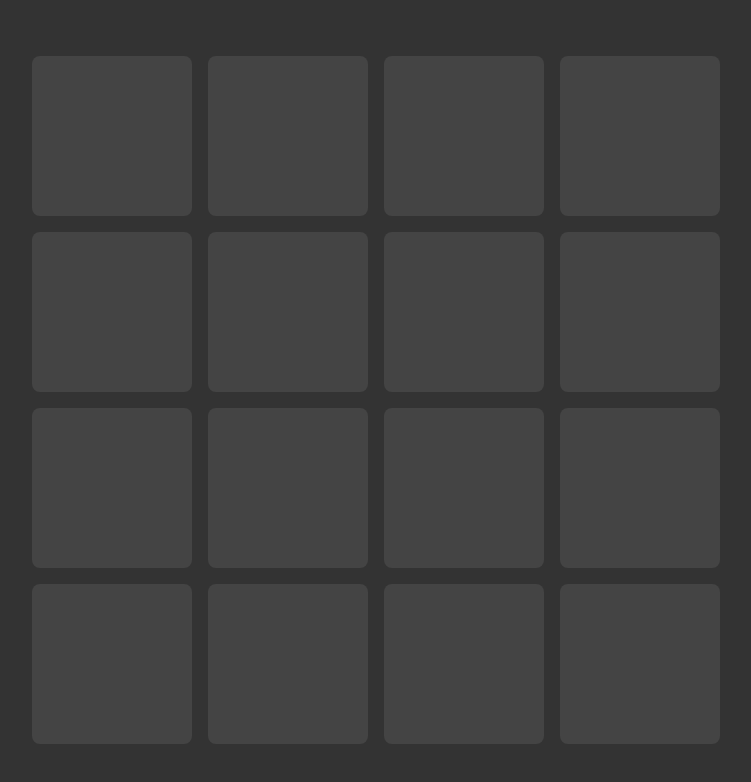
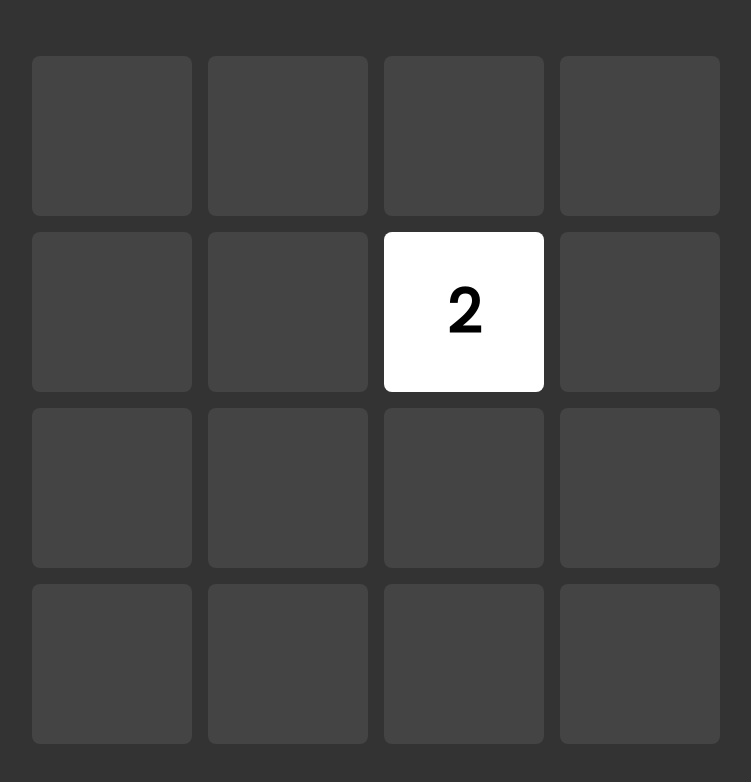
Before and after one commit to FilatovAE/2048-js, a plain HTML site: page index.html in a window 1280 px wide. Shown: the whole page, without its empty margins (264-1015 px from the left). Drawn offline with Linux system fonts and the light colour scheme.

Commit message:
add styles

```diff
--- a/index.html
+++ b/index.html
@@ -33,7 +33,7 @@
         <div class="cell"></div>
         <div class="cell"></div>
 
-        <div class="tile"></div>
+        <div class="tile">2</div>
     </div>
 </body>
 </html>
--- a/style.css
+++ b/style.css
@@ -13,11 +13,14 @@ body {
 }
 
 #game-board {
+    --cell-size: 20vmin;
+    --cell-gap: 2vmin;
+
     position: relative;
     display: grid;
-    grid-template-columns: repeat(4, 20vmin);
-    grid-template-rows: repeat(4, 20vmin);
-    gap: 2vmin;
+    grid-template-columns: repeat(4, var(--cell-size));
+    grid-template-rows: repeat(4, var(--cell-size));
+    gap: var(--cell-gap);
     border-radius: 1vmin;
 }
 
@@ -27,14 +30,21 @@ body {
 }
 
 .tile {
+    --y: 1;
+    --x: 2;
+
     position: absolute;
-    top: 0;
-    left: 0;
+    top: calc(var(--y) * (var(--cell-size) + var(--cell-gap)));
+    left: calc(var(--x) * (var(--cell-size) + var(--cell-gap)));
     display: flex;
     justify-content: center;
     align-items: center;
-    width: 20vmin;
-    height: 20vmin;
+    width: var(--cell-size);
+    height: var(--cell-size);
     border-radius: 1vmin;
     font-family: 'Poppins', sans-serif;
+    font-size: 7.5vmin;
+    font-weight: bold;
+    background-color: #fff;
+    color: #000;
 }
```
